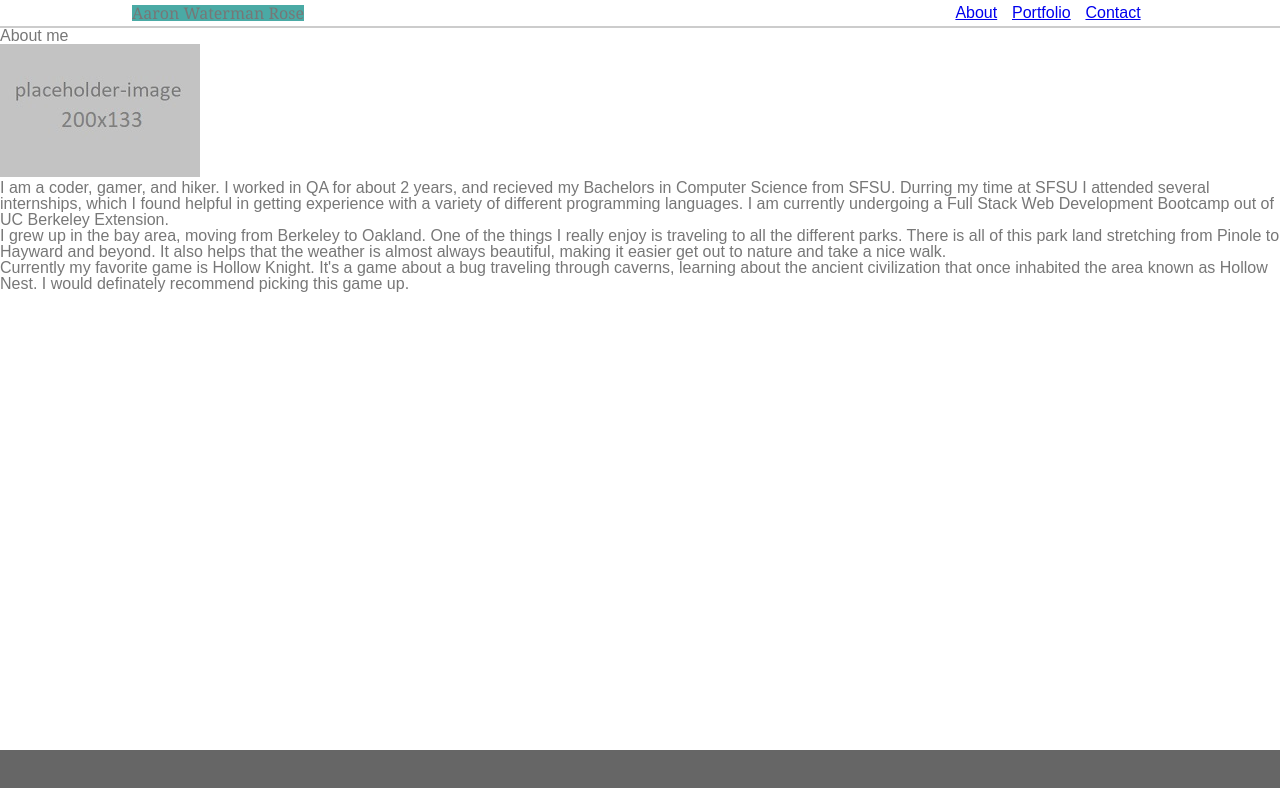
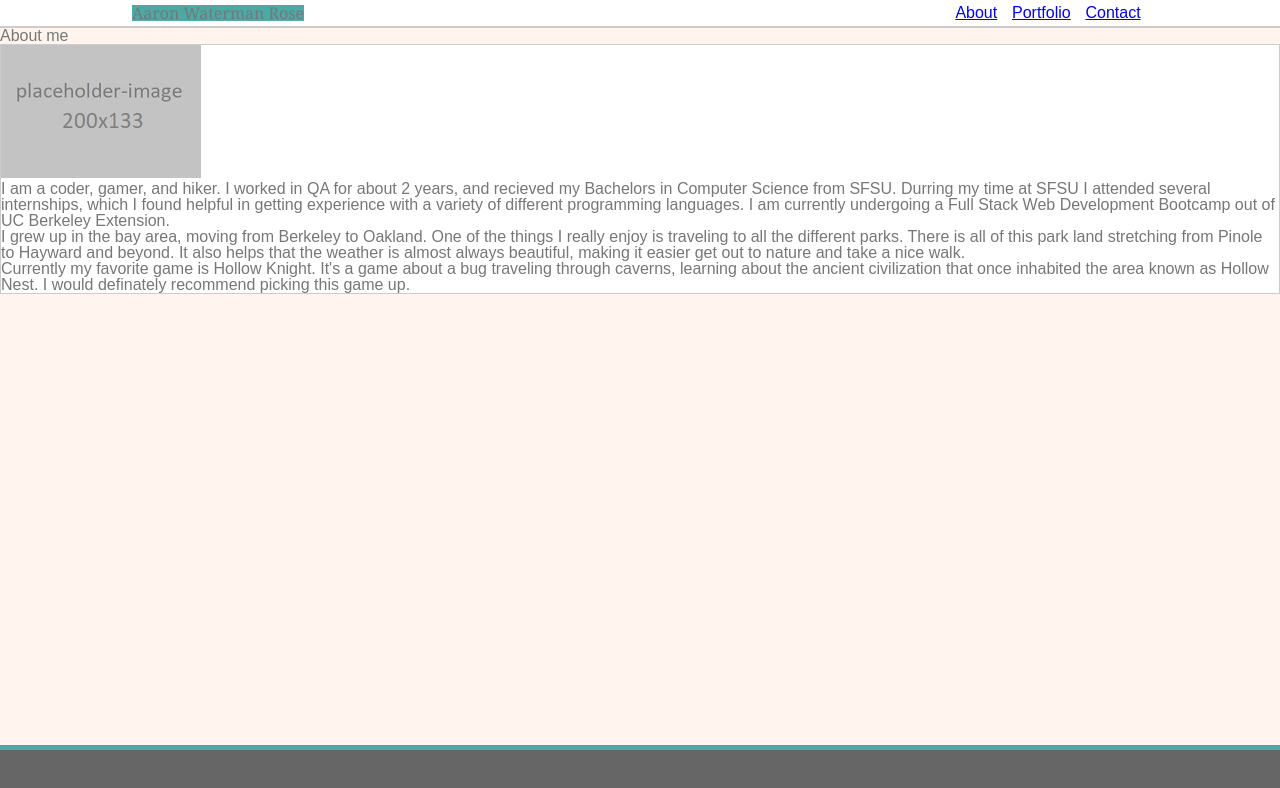
Before and after one commit to RexStrider/Basic-Portfolio, a plain HTML site: page index.html in a window 1280 px wide. Drawn offline with Linux system fonts and the light colour scheme.

Commit message:
updating css style for the main theme of the Basic Portfolio web page

```diff
--- a/assets/css/style.css
+++ b/assets/css/style.css
@@ -50,6 +50,7 @@ table {
 
 body {
 	color: #777777;
+	background-color: seashell;
 	font-family: 'Arial', 'Helvetica Neue', Helvetica, sans-serif;
 }
 
@@ -102,7 +103,7 @@ img {
 }
 
 .wrapper-main {
-	background-color: #ffffff;
+
 }
 
 .title {
@@ -110,7 +111,8 @@ img {
 }
 
 .content {
-
+	background-color: #ffffff;
+	border: 1px solid #cccccc;
 }
 
 .footer {
@@ -119,7 +121,8 @@ img {
     bottom: 0;
     position: fixed;
     background-color: #666666;
-    height: 50px;
+	height: 50px;
+	border-top: 5px solid #4aaaa5;
 }
 
 /* General styling end */
@@ -138,7 +141,7 @@ img {
 
 .nav-header {
 	margin-left: 10%;
-	background-color: #4aaaa5
+	background-color: #4aaaa5;
 }
 
 .head .nav-bar {
```
